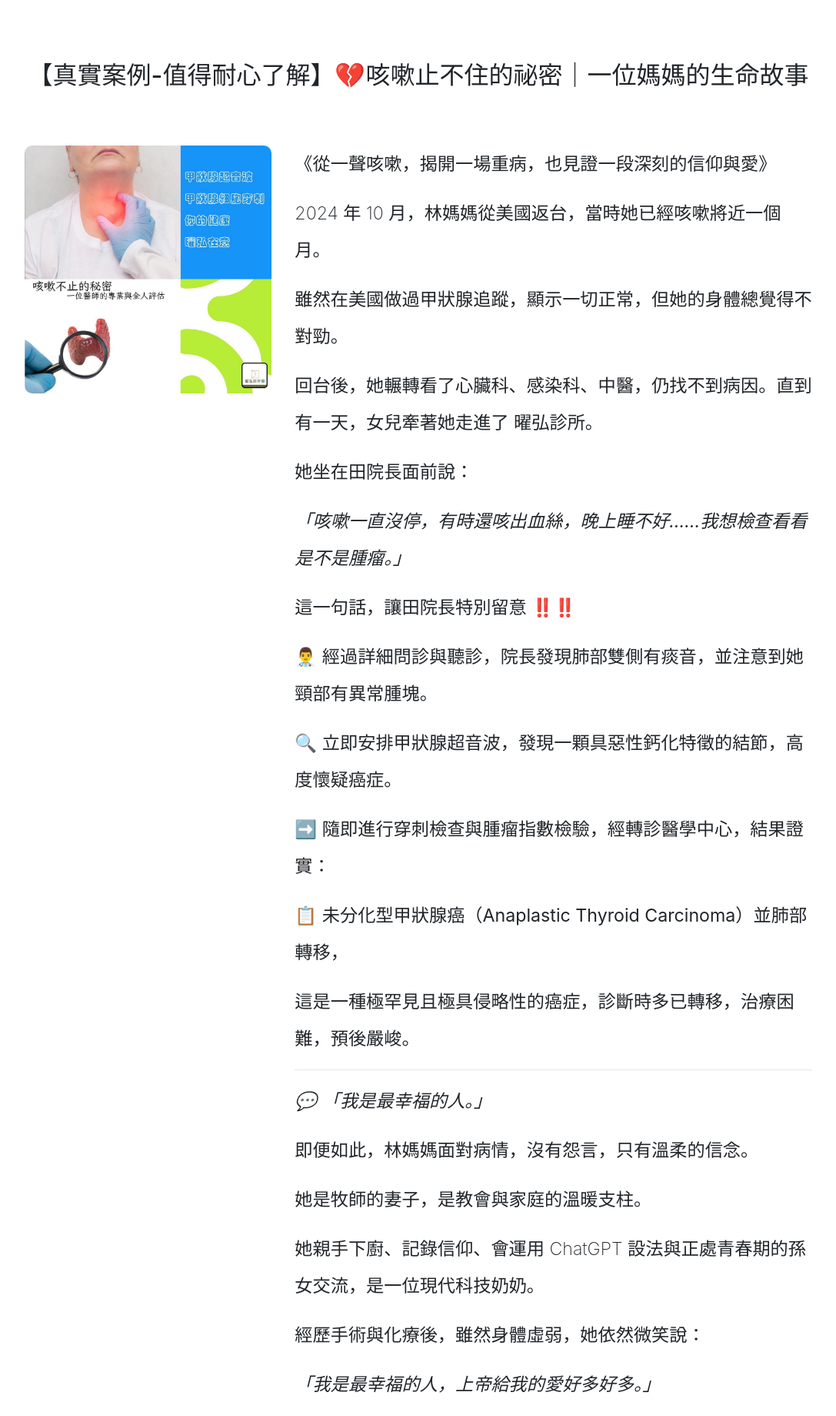
After one commit to ThomasTseng2005/yaohung-medical, a Flask app: template templates/articles/thyroid.html in a window 1280 px wide. The commit adds this page. Shown: the part 441-2280 px from the top of the page at 77% size, without its empty margins (96-1183 px from the left). Run offline with Flask 3, Linux system fonts and the light colour scheme; the template is opened without the code that fills it, so the values that code supplies are empty; some libraries are stand-ins or nearby versions.

Commit message:
feat: 新增文章。

```diff
--- /dev/null
+++ b/templates/articles/thyroid.html
@@ -0,0 +1,142 @@
+{% extends "layout.html" %} {% block content %}
+
+<script
+  type="text/javascript"
+  src="{{ url_for('static', filename='script2.js') }}?v={{ timestamp }}"
+></script>
+
+<section class="about-header" id="articles-header">
+  <h1 class="about-h1">曜弘報報</h1>
+</section>
+
+<section
+  class="about-body article-detail"
+  data-aos="fade-in"
+  data-aos-delay="50"
+  data-aos-duration="700"
+  data-aos-easing="ease-in-out"
+>
+  <div class="article-detail-title">
+    <h2>【真實案例-值得耐心了解】💔咳嗽止不住的祕密｜一位媽媽的生命故事</h2>
+  </div>
+</section>
+
+<section
+  class="article-detail-body"
+  data-aos="fade-in"
+  data-aos-delay="50"
+  data-aos-duration="700"
+  data-aos-easing="ease-in-out"
+>
+  <div class="row">
+    <div
+      class="col-12 col-lg-4 d-flex justify-content-center align-items-start"
+    >
+      <img
+        src="{{ url_for('static', filename='articlephoto/article-13-thyroid.jpg') }}"
+        alt="甲状腺超音波檢查"
+      />
+    </div>
+    <div class="col-12 col-lg-8 article-detail-content">
+      <p>
+        <strong>《從一聲咳嗽，揭開一場重病，也見證一段深刻的信仰與愛》</strong>
+      </p>
+      <p>2024 年 10 月，林媽媽從美國返台，當時她已經咳嗽將近一個月。</p>
+      <p>雖然在美國做過甲狀腺追蹤，顯示一切正常，但她的身體總覺得不對勁。</p>
+      <p>
+        回台後，她輾轉看了心臟科、感染科、中醫，仍找不到病因。直到有一天，女兒牽著她走進了
+        <strong>曜弘診所</strong>。
+      </p>
+      <p>她坐在田院長面前說：</p>
+      <p>
+        <strong
+          ><em
+            >「咳嗽一直沒停，有時還咳出血絲，晚上睡不好……我想檢查看看是不是腫瘤。」</em
+          ></strong
+        >
+      </p>
+      <p>這一句話，讓田院長特別留意 ‼️‼️</p>
+      <p>
+        👨‍⚕️
+        經過詳細問診與聽診，院長發現肺部雙側有痰音，並注意到她頸部有異常腫塊。
+      </p>
+      <p>
+        🔍 立即安排甲狀腺超音波，發現一顆具惡性鈣化特徵的結節，高度懷疑癌症。
+      </p>
+      <p>➡️ 隨即進行穿刺檢查與腫瘤指數檢驗，經轉診醫學中心，結果證實：</p>
+      <p>
+        📋
+        <strong>未分化型甲狀腺癌（Anaplastic Thyroid Carcinoma）</strong
+        >並肺部轉移，
+      </p>
+      <p>
+        這是一種極罕見且極具侵略性的癌症，診斷時多已轉移，治療困難，預後嚴峻。
+      </p>
+      <hr />
+      <p>
+        <strong><em>💬 「我是最幸福的人。」</em></strong>
+      </p>
+      <p>即便如此，林媽媽面對病情，沒有怨言，只有溫柔的信念。</p>
+      <p>她是牧師的妻子，是教會與家庭的溫暖支柱。</p>
+      <p>
+        她親手下廚、記錄信仰、會運用 ChatGPT
+        設法與正處青春期的孫女交流，是一位現代科技奶奶。
+      </p>
+      <p>經歷手術與化療後，雖然身體虛弱，她依然微笑說：</p>
+      <p>
+        <strong><em>「我是最幸福的人，上帝給我的愛好多好多。」</em></strong>
+      </p>
+      <p>
+        🎄
+        聖誕節後的一個晚上，她與丈夫與兒女共進晚餐，擁抱與感恩中，安然回到天家。
+      </p>
+      <hr />
+      <p><strong>💡從一聲咳嗽，看見醫師的敏銳，也看見一位母親的堅強</strong></p>
+      <p>
+        📌
+        這不只是關於一場疾病，更是一位媽媽的勇敢見證、醫師的細心判斷、還有一個家庭滿滿的愛。
+      </p>
+      <p>📌 「咳嗽不只是小毛病」，若持續不癒，應及早尋求專業檢查。</p>
+      <p>
+        📌
+        下一篇，我們將分享【未分化型甲狀腺癌】的醫學知識與早期發現重點，讓更多人及早發現、即早治療。
+      </p>
+      <hr />
+      <p>
+        <strong>✅ 請幫忙轉發這篇文章，讓更多人重視「持續性咳嗽」的警訊</strong
+        ><br />
+        讓愛與信仰，也能幫助更多家庭守住健康與希望。
+      </p>
+      <br />
+      <p>
+        曜弘診所2025年度鉅現-最高頂尖的超音波儀器富士ARIETTA
+        850，雙北診所唯一機型！
+        <br />有助於醫師專業上更有效、更精準的臨床判斷。<br />
+        ARIETTA
+        850的最新技術與高階功能，劃一個重點，一定要看曜弘診所的胰臟腫瘤臨床比較圖。
+        <br />
+        ➕ 影片在這裡：
+        <a href="https://youtu.be/CLOC3sbNNvU" target="_blank"
+          >https://youtu.be/CLOC3sbNNvU</a
+        ><br />
+        ➕ 胃腸內視鏡：
+        <a href="https://youtu.be/fFAeoz9oOc0" target="_blank"
+          >https://youtu.be/fFAeoz9oOc0</a
+        >
+      </p>
+    </div>
+  </div>
+</section>
+
+<!-- SEO Meta Tags -->
+<meta
+  name="keywords"
+  content="真實故事, 咳嗽警訊, 甲狀腺癌, 全人照護, 用愛看見生命, 信仰與醫療同行, 未分化型甲狀腺癌, 持續性咳嗽, 肺部轉移, 甲狀腺腫瘤, 咳嗽咳血, 田名弘, 李儀鳴, 三重診所推薦, 新北內科推薦, 新北甲狀腺檢查, 內視鏡診斷, 曜弘診所, 溫柔看診, 信仰見證"
+/>
+<meta
+  name="description"
+  content="從咳嗽揭開重病真相，一位母親的信仰與醫療故事，提醒您咳嗽不是小事。曜弘診所專業團隊提供敏銳判斷與及時處置，協助民眾早期發現甲狀腺癌與相關症狀，守護家庭健康與希望。☎️ 02-29840101"
+/>
+<title>💔咳嗽止不住的祕密｜一位媽媽的生命故事</title>
+
+{% endblock %}
```
Also changed, not shown: templates/articles.html (+21 -0 lines), static/articlephoto/article-13-thyroid.jpg (added).
